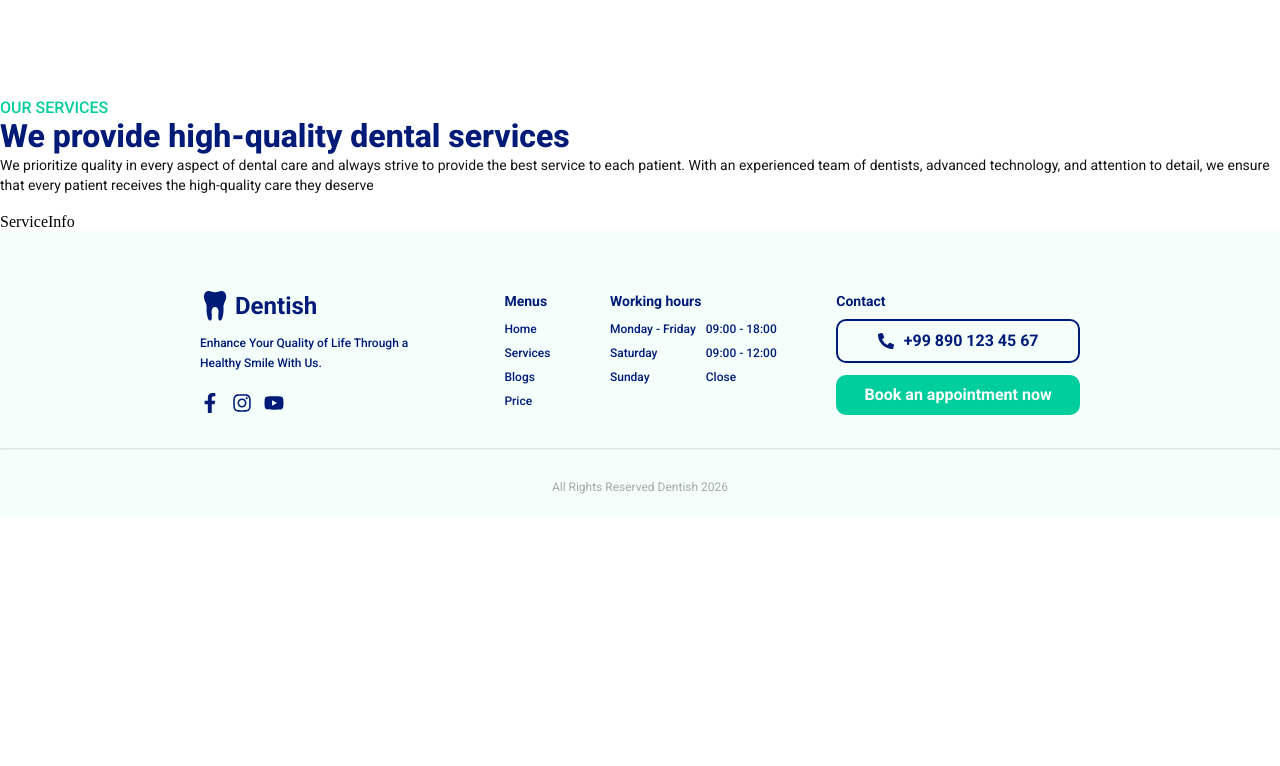
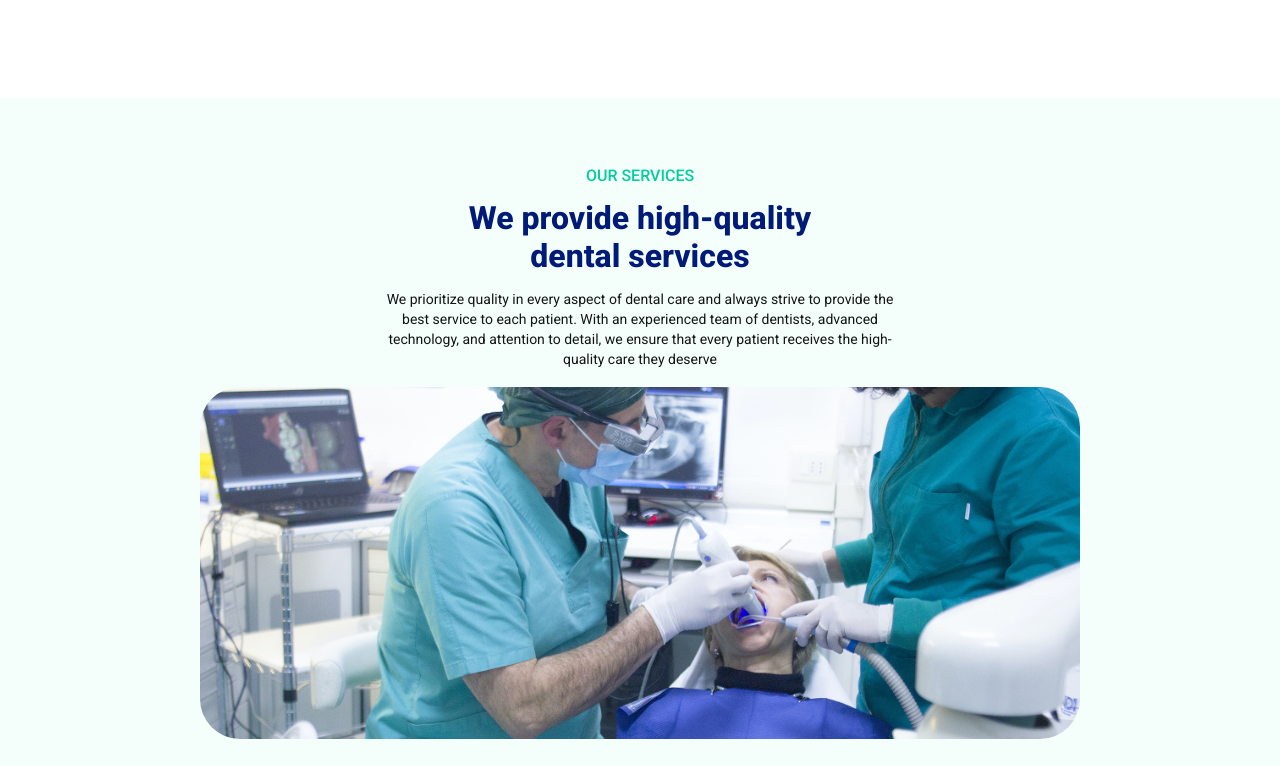
Before and after one commit to azimjonjalilov/dentist-clinic-frontend, a React (Vite) app: page / in a window 1280 px wide. Shown: the part 1774-2540 px from the top of the page. Before the commit the page ends 2291 px from the top, so only its background shows below. Built offline with nearby package versions, Linux system fonts and the light colour scheme.

Commit message:
service section done

```diff
--- a/src/components/ui/serviceSection/ServiceSection.jsx
+++ b/src/components/ui/serviceSection/ServiceSection.jsx
@@ -1,8 +1,9 @@
 import styles from "./ServiceSection.module.css";
+import imgSrc from "@/assets/images/img-3.png";
 
 const ServiceSection = () => {
   return (
-    <div className={styles.info}>
+    <div className={`${styles.info} container`}>
       <h4 className="section-subtitle">our services</h4>
       <h1 className="section-title">We provide high-quality dental services</h1>
       <p className="section-desc">
@@ -11,8 +12,8 @@ const ServiceSection = () => {
         dentists, advanced technology, and attention to detail, we ensure that
         every patient receives the high-quality care they deserve
       </p>
-      <div className="img">
-        <img src="" alt="" />
+      <div className={styles.img}>
+        <img src={imgSrc} alt="dentis service image" />
       </div>
     </div>
   );
--- a/src/components/ui/serviceSection/ServiceSection.module.css
+++ b/src/components/ui/serviceSection/ServiceSection.module.css
@@ -0,0 +1,36 @@
+.info {
+  width: 100%;
+  padding-top: 68px;
+  padding-bottom: 68px;
+  background-color: #f4fffb;
+
+  h4 {
+    text-align: center;
+  }
+
+  h1 {
+    margin: 14px auto 0;
+    width: 40%;
+    text-align: center;
+  }
+
+  p {
+    margin: 14px auto 0;
+    text-align: center;
+    width: 60%;
+  }
+
+  .img {
+    margin-top: 18px;
+    width: 100%;
+    aspect-ratio: 5 / 2;
+    border-radius: 40px;
+    overflow: hidden;
+
+    img {
+      width: 100%;
+      height: 100%;
+      object-fit: cover;
+    }
+  }
+}
```
Also changed, not shown: src/assets/images/img-3.png (added).
